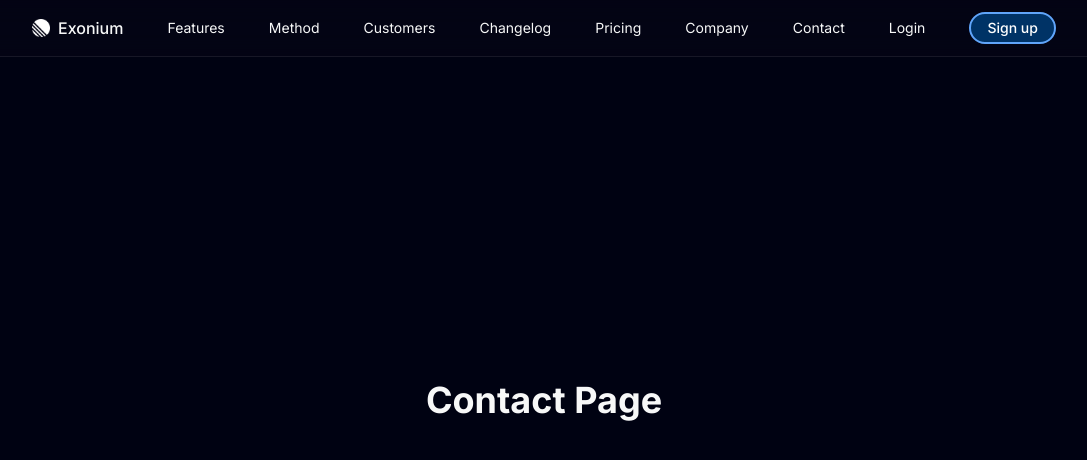
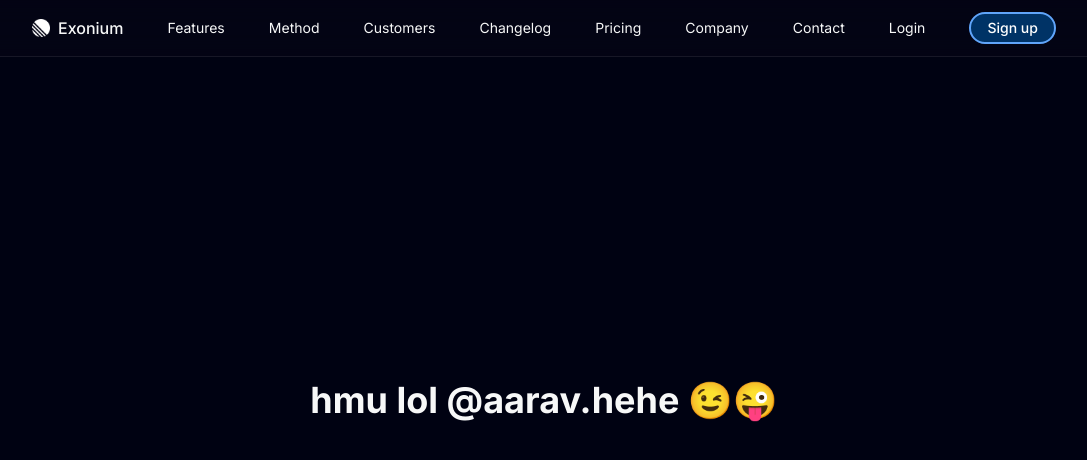
Before and after one commit to aararvav/exonium, a Next.js app: page /contact in a window 1280 px wide. Shown: the top 460 px of the page, without its empty margins (96-1183 px from the left). Built offline with nearby package versions, Linux system fonts and the light colour scheme.

Commit message:
updated contact page

```diff
--- a/src/app/contact/page.jsx
+++ b/src/app/contact/page.jsx
@@ -6,7 +6,7 @@ export default function ContactPage() {
   return (
     <main className="min-h-screen flex items-center justify-center">
       <Nav />
-      <h1 className="text-4xl font-bold">Contact Page</h1>
+      <h1 className="text-4xl font-bold">hmu lol @aarav.hehe 😉😜</h1>
     </main>
   );
 }
```
